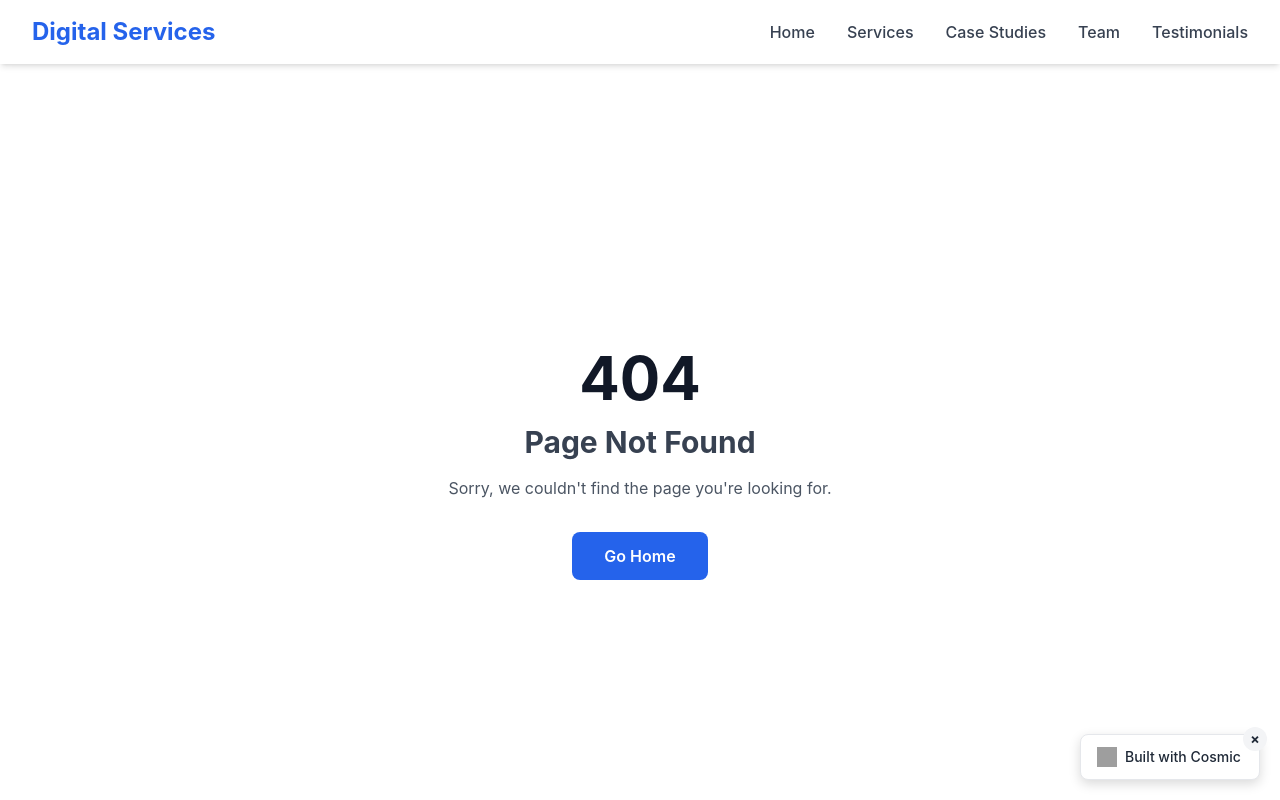
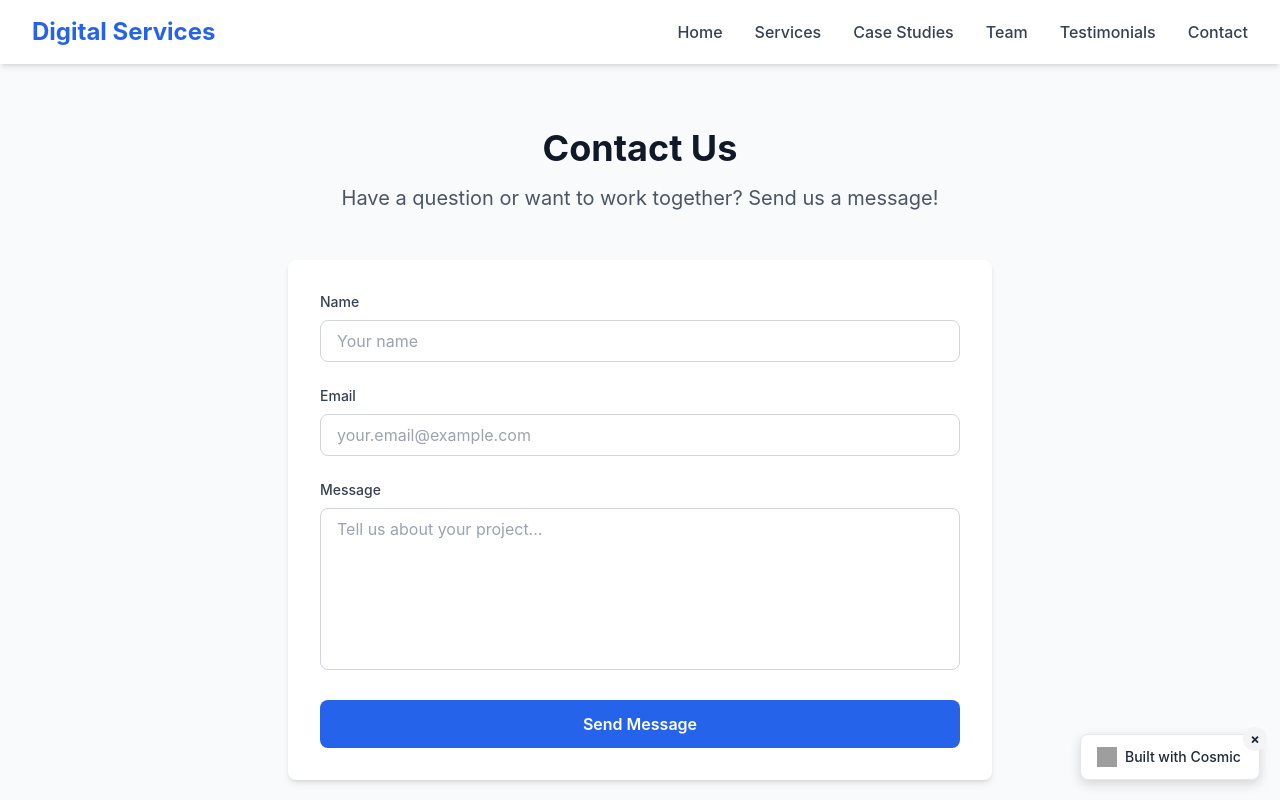
Before and after one commit to cosmic-community/digital-services-showcase, a Next.js app: page /contact in a window 1280 px wide. Before the commit this address had no page. Shown: the top 800 px of the page. Built offline with nearby package versions, Linux system fonts and the light colour scheme; grey boxes are pictures that could not be loaded.

Commit message:
Add contact page with Resend email integration

```diff
--- /dev/null
+++ b/app/api/contact/route.ts
@@ -0,0 +1,44 @@
+import { NextRequest, NextResponse } from 'next/server'
+import { Resend } from 'resend'
+
+const resend = new Resend(process.env.RESEND_API_KEY)
+
+export async function POST(request: NextRequest) {
+  try {
+    const body = await request.json()
+    const { name, email, message } = body
+
+    // Validate required fields
+    if (!name || !email || !message) {
+      return NextResponse.json(
+        { error: 'Missing required fields' },
+        { status: 400 }
+      )
+    }
+
+    // Send email using Resend
+    const data = await resend.emails.send({
+      from: 'tony@cosmicjs.com',
+      to: 'tony@cosmicjs.com',
+      subject: `New Contact Form Submission from ${name}`,
+      html: `
+        <h2>New Contact Form Submission</h2>
+        <p><strong>Name:</strong> ${name}</p>
+        <p><strong>Email:</strong> ${email}</p>
+        <p><strong>Message:</strong></p>
+        <p>${message.replace(/\n/g, '<br>')}</p>
+      `
+    })
+
+    return NextResponse.json(
+      { success: true, data },
+      { status: 200 }
+    )
+  } catch (error) {
+    console.error('Contact form error:', error)
+    return NextResponse.json(
+      { error: 'Failed to send message' },
+      { status: 500 }
+    )
+  }
+}
--- /dev/null
+++ b/app/contact/page.tsx
@@ -0,0 +1,147 @@
+'use client'
+
+import { useState } from 'react'
+
+export default function ContactPage() {
+  const [formData, setFormData] = useState({
+    name: '',
+    email: '',
+    message: ''
+  })
+  const [status, setStatus] = useState<'idle' | 'loading' | 'success' | 'error'>('idle')
+  const [errorMessage, setErrorMessage] = useState('')
+
+  const handleSubmit = async (e: React.FormEvent<HTMLFormElement>) => {
+    e.preventDefault()
+    setStatus('loading')
+    setErrorMessage('')
+
+    try {
+      const response = await fetch('/api/contact', {
+        method: 'POST',
+        headers: {
+          'Content-Type': 'application/json'
+        },
+        body: JSON.stringify(formData)
+      })
+
+      const data = await response.json()
+
+      if (!response.ok) {
+        throw new Error(data.error || 'Failed to send message')
+      }
+
+      setStatus('success')
+      setFormData({ name: '', email: '', message: '' })
+
+      // Reset success message after 5 seconds
+      setTimeout(() => {
+        setStatus('idle')
+      }, 5000)
+    } catch (error) {
+      setStatus('error')
+      setErrorMessage(error instanceof Error ? error.message : 'Failed to send message')
+    }
+  }
+
+  const handleChange = (e: React.ChangeEvent<HTMLInputElement | HTMLTextAreaElement>) => {
+    setFormData({
+      ...formData,
+      [e.target.name]: e.target.value
+    })
+  }
+
+  return (
+    <div className="bg-gray-50 py-16">
+      <div className="max-w-3xl mx-auto px-4 sm:px-6 lg:px-8">
+        <div className="text-center mb-12">
+          <h1 className="text-4xl font-bold text-gray-900 mb-4">Contact Us</h1>
+          <p className="text-xl text-gray-600">
+            Have a question or want to work together? Send us a message!
+          </p>
+        </div>
+
+        <div className="bg-white rounded-lg shadow-md p-8">
+          <form onSubmit={handleSubmit} className="space-y-6">
+            <div>
+              <label htmlFor="name" className="block text-sm font-medium text-gray-700 mb-2">
+                Name
+              </label>
+              <input
+                type="text"
+                id="name"
+                name="name"
+                value={formData.name}
+                onChange={handleChange}
+                required
+                className="w-full px-4 py-2 border border-gray-300 rounded-lg focus:ring-2 focus:ring-blue-500 focus:border-transparent"
+                placeholder="Your name"
+              />
+            </div>
+
+            <div>
+              <label htmlFor="email" className="block text-sm font-medium text-gray-700 mb-2">
+                Email
+              </label>
+              <input
+                type="email"
+                id="email"
+                name="email"
+                value={formData.email}
+                onChange={handleChange}
+                required
+                className="w-full px-4 py-2 border border-gray-300 rounded-lg focus:ring-2 focus:ring-blue-500 focus:border-transparent"
+                placeholder="your.email@example.com"
+              />
+            </div>
+
+            <div>
+              <label htmlFor="message" className="block text-sm font-medium text-gray-700 mb-2">
+                Message
+              </label>
+              <textarea
+                id="message"
+                name="message"
+                value={formData.message}
+                onChange={handleChange}
+                required
+                rows={6}
+                className="w-full px-4 py-2 border border-gray-300 rounded-lg focus:ring-2 focus:ring-blue-500 focus:border-transparent resize-none"
+                placeholder="Tell us about your project..."
+              />
+            </div>
+
+            {status === 'success' && (
+              <div className="bg-green-50 border border-green-200 text-green-800 px-4 py-3 rounded-lg">
+                Thank you for your message! We'll get back to you soon.
+              </div>
+            )}
+
+            {status === 'error' && (
+              <div className="bg-red-50 border border-red-200 text-red-800 px-4 py-3 rounded-lg">
+                {errorMessage}
+              </div>
+            )}
+
+            <button
+              type="submit"
+              disabled={status === 'loading'}
+              className="w-full bg-blue-600 text-white font-semibold py-3 px-6 rounded-lg hover:bg-blue-700 transition-colors disabled:bg-blue-300 disabled:cursor-not-allowed"
+            >
+              {status === 'loading' ? 'Sending...' : 'Send Message'}
+            </button>
+          </form>
+        </div>
+
+        <div className="mt-12 text-center">
+          <p className="text-gray-600">
+            Or email us directly at{' '}
+            <a href="mailto:tony@cosmicjs.com" className="text-blue-600 hover:text-blue-700 font-medium">
+              tony@cosmicjs.com
+            </a>
+          </p>
+        </div>
+      </div>
+    </div>
+  )
+}
--- a/components/Navigation.tsx
+++ b/components/Navigation.tsx
@@ -47,6 +47,12 @@
               className="text-gray-700 hover:text-blue-600 font-medium"
             >
               Testimonials
+            </Link>
+            <Link
+              href="/contact"
+              className="text-gray-700 hover:text-blue-600 font-medium"
+            >
+              Contact
             </Link>
           </div>
 
@@ -115,6 +121,13 @@
               >
                 Testimonials
               </Link>
+              <Link
+                href="/contact"
+                className="text-gray-700 hover:text-blue-600 font-medium"
+                onClick={() => setIsOpen(false)}
+              >
+                Contact
+              </Link>
             </div>
           </div>
         )}
--- a/package.json
+++ b/package.json
@@ -15,7 +15,8 @@
     "next": "16.0.0",
     "react": "^19.0.0",
     "react-dom": "^19.0.0",
-    "@cosmicjs/sdk": "^1.5.6"
+    "@cosmicjs/sdk": "^1.5.6",
+    "resend": "^3.2.0"
   },
   "devDependencies": {
     "@types/node": "^20.0.0",
```
Also changed, not shown: 1 other file (tests, documents, lock files or other folders).
